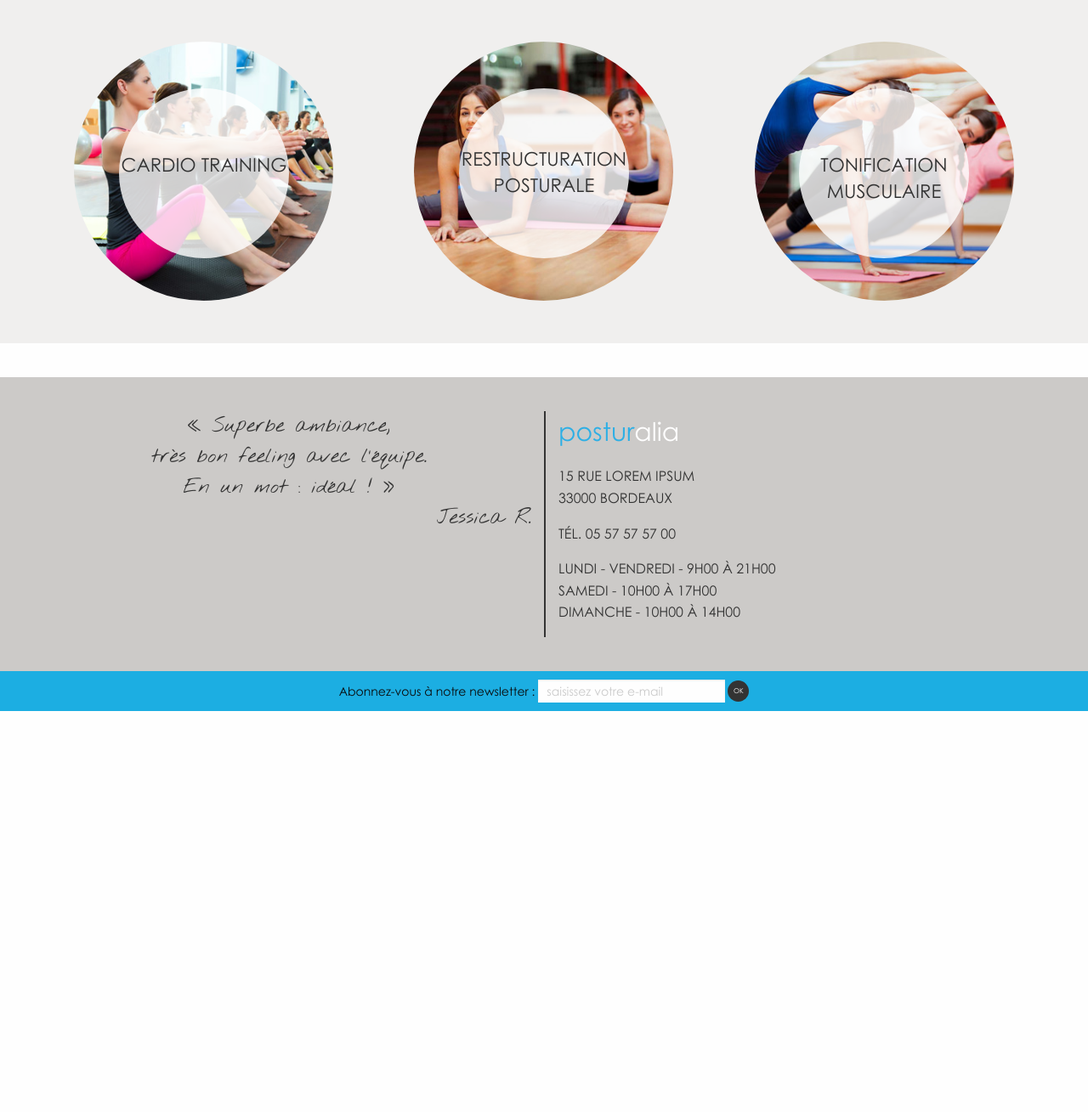
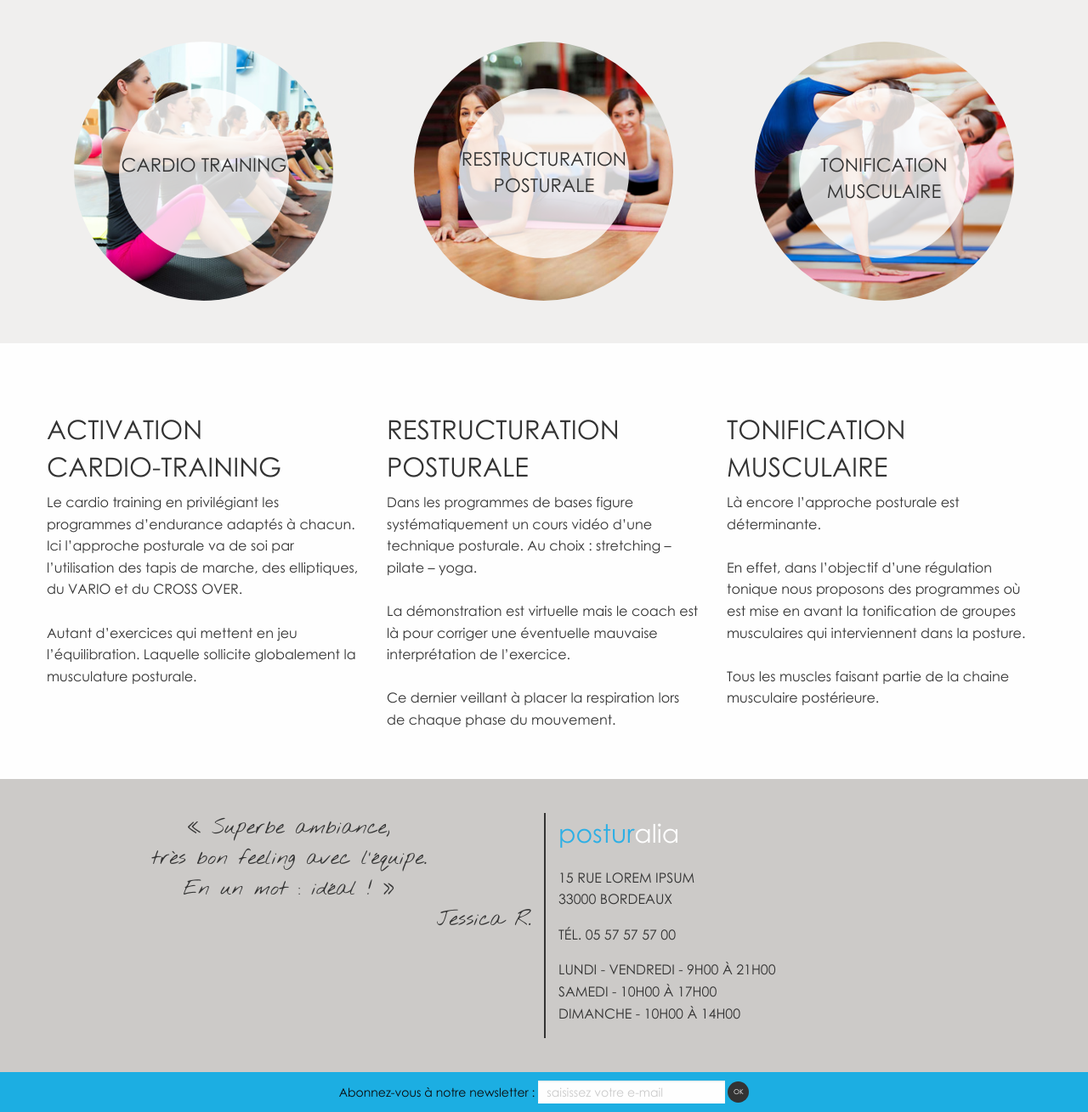
Before and after one commit to xav335/postularaliaProd, a PHP site: page /presentation.php in a window 1280 px wide. Shown: the part 865-2174 px from the top of the page at 85% size. Before the commit the page ends 1702 px from the top, so only its background shows below. Run offline with PHP 8.4, Linux system fonts and the light colour scheme; data that the repository does not hold is empty; some libraries are stand-ins or nearby versions.

Commit message:
petites modifs du client

```diff
--- a/presentation.php
+++ b/presentation.php
@@ -69,7 +69,34 @@
 					</div>
 				</div>
 			</section>
-
+			<section id="types-de-cours">
+				<div class="row">
+				    <div class="large-4 medium-4 small-12 columns">
+						<h3>ACTIVATION <br>CARDIO-TRAINING</h3>
+						<p>
+						   Le cardio training en privilégiant les programmes d’endurance adaptés à chacun.<br>
+						   Ici l’approche posturale va de soi par l’utilisation des tapis de marche, des elliptiques, du VARIO et du CROSS OVER.
+						   <br><br>Autant d’exercices qui mettent en jeu l’équilibration. Laquelle sollicite globalement la musculature posturale.
+						</p>
+					</div>
+					<div class="large-4 medium-4 small-12 columns">
+						<h3>RESTRUCTURATION POSTURALE</h3>
+						<p>
+						  Dans les programmes de bases figure systématiquement un cours vidéo d’une technique posturale. Au choix : stretching – pilate – yoga.<br><br>
+						  La démonstration est virtuelle mais le coach est là pour corriger une éventuelle mauvaise interprétation de l’exercice. <br><br>
+						  Ce dernier veillant à placer la respiration lors de chaque phase du mouvement.
+						</p>
+					</div>
+					<div class="large-4 medium-4 small-12 columns">
+					    <h3>TONIFICATION MUSCULAIRE</h3>
+						<p>
+						  Là encore l’approche posturale est déterminante. <br><br>
+						  En effet, dans l’objectif d’une régulation tonique nous proposons des programmes où est mise en avant la tonification de groupes musculaires qui interviennent dans la posture. <br><br>
+						  Tous les muscles faisant partie de la chaine musculaire postérieure.
+						</p>
+					</div>
+				</div>
+			</section>
 
 			<?php include('inc/footer.php'); ?>
 
```
Also changed, not shown: 2 other files.
